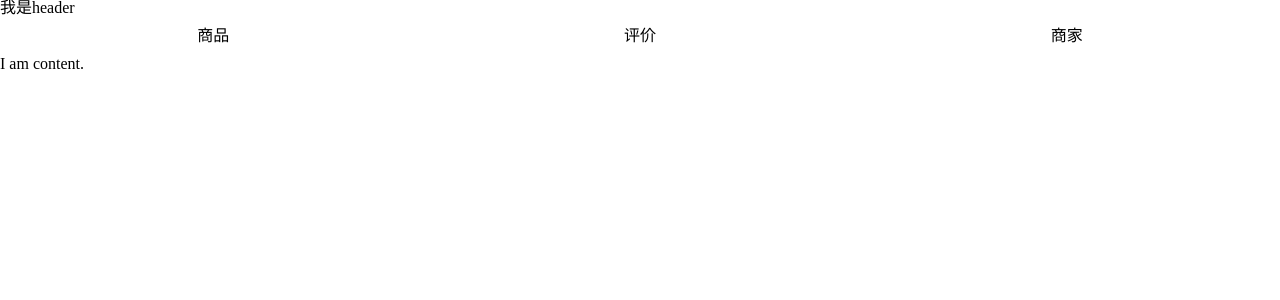
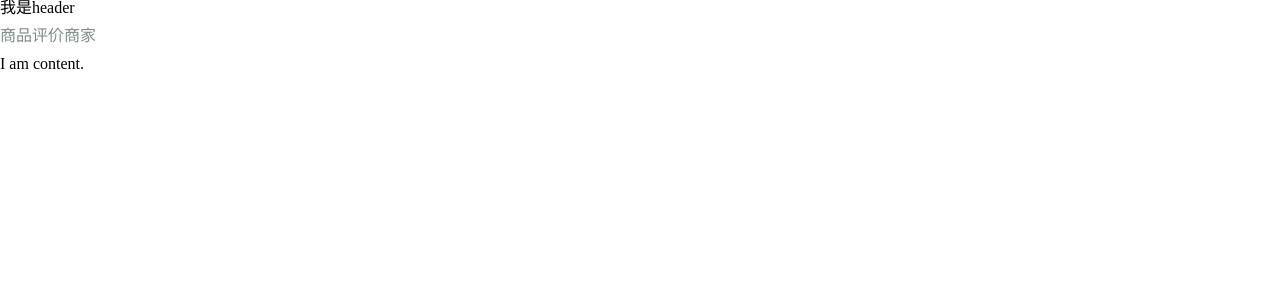
Before and after one commit to fniuniu/sell-food, a Vue app: page /#/ in a window 1280 px wide. Shown: the top 300 px of the page. Built offline with nearby package versions, Linux system fonts and the light colour scheme.

Commit message:
can router

```diff
--- a/src/App.vue
+++ b/src/App.vue
@@ -1,11 +1,22 @@
 <template>
   <div id="app">
     <v-header></v-header>
+
     <div class="tab">
+      <router-link :to="{path:'/Goods'}">
         <div class="tab-item">商品</div>
+      </router-link>
+      <router-link :to="{path:'/Comments'}">
         <div class="tab-item">评价</div>
+      </router-link>
+      <router-link :to="{path:'/Sells'}">
         <div class="tab-item">商家</div>
+      </router-link>
     </div>
+    <keep-alive>
+      <router-view></router-view>
+    </keep-alive>
+
     <div class="content">
       I am content.
     </div>
@@ -13,7 +24,7 @@
 </template>
 
 <script>
-import Header from './components/header/Header'
+import Header from './components/Header/Header'
 export default {
   name: 'App',
   components: {
--- /dev/null
+++ b/src/components/Goods/Goods.vue
@@ -0,0 +1,15 @@
+<template>
+  <div class="goods">
+    商品们
+  </div>
+</template>
+
+<script>
+export default {
+  name: 'Goods'
+}
+
+</script>
+
+<style scoped lang="stylus" rel="stylesheet/stylus">
+</style>
--- a/src/router/index.js
+++ b/src/router/index.js
@@ -1,25 +1,17 @@
 import Vue from 'vue'
 import Router from 'vue-router'
-// import goods from 'components/goods/goods';
+import Goods from 'components/goods/Goods'
 // import ratings from 'components/ratings/ratings';
-// import seller from 'components/seller/seller';
-
+// import Seller from 'components/Seller/Seller';
 Vue.use(Router)
-/*  const routes = [{
-  path: '/',
-  redirect: '/goods'
-}, {
-  path: '/goods',
-  component: goods
-}, {
-  path: '/ratings',
-  component: ratings
-}, {
-  path: '/seller',
-  component: seller
-}]; */
 
 export default new Router({
   routes: [
-  ]
+    {
+      path: '/Goods',
+      name: 'Goods',
+      component: Goods
+    }
+  ],
+  linkActiveClass: 'active'
 })
```
Also changed, not shown: 1 other file (tests, documents, lock files or other folders). Lines whose indentation alone changed are shown as unchanged.
